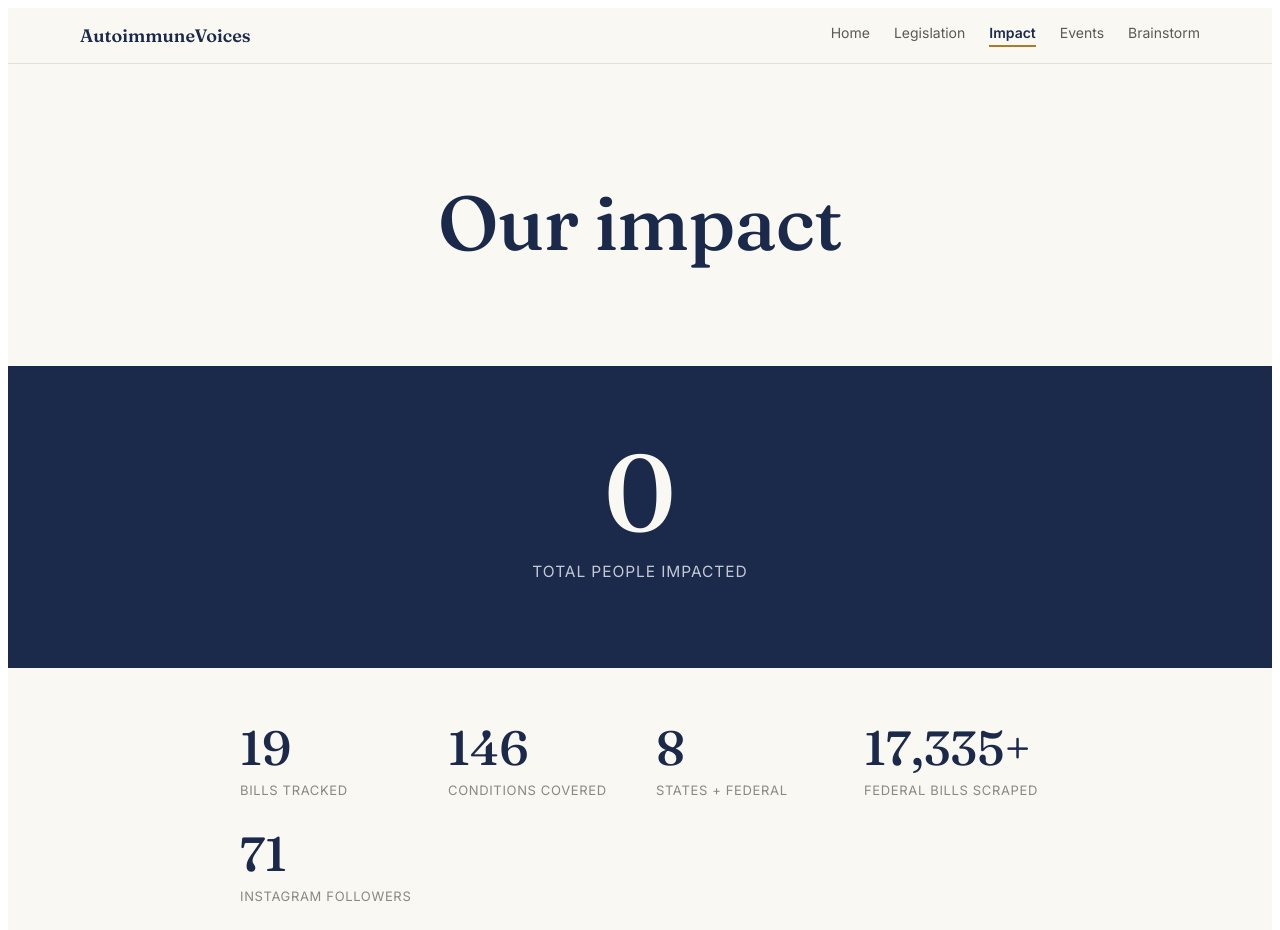
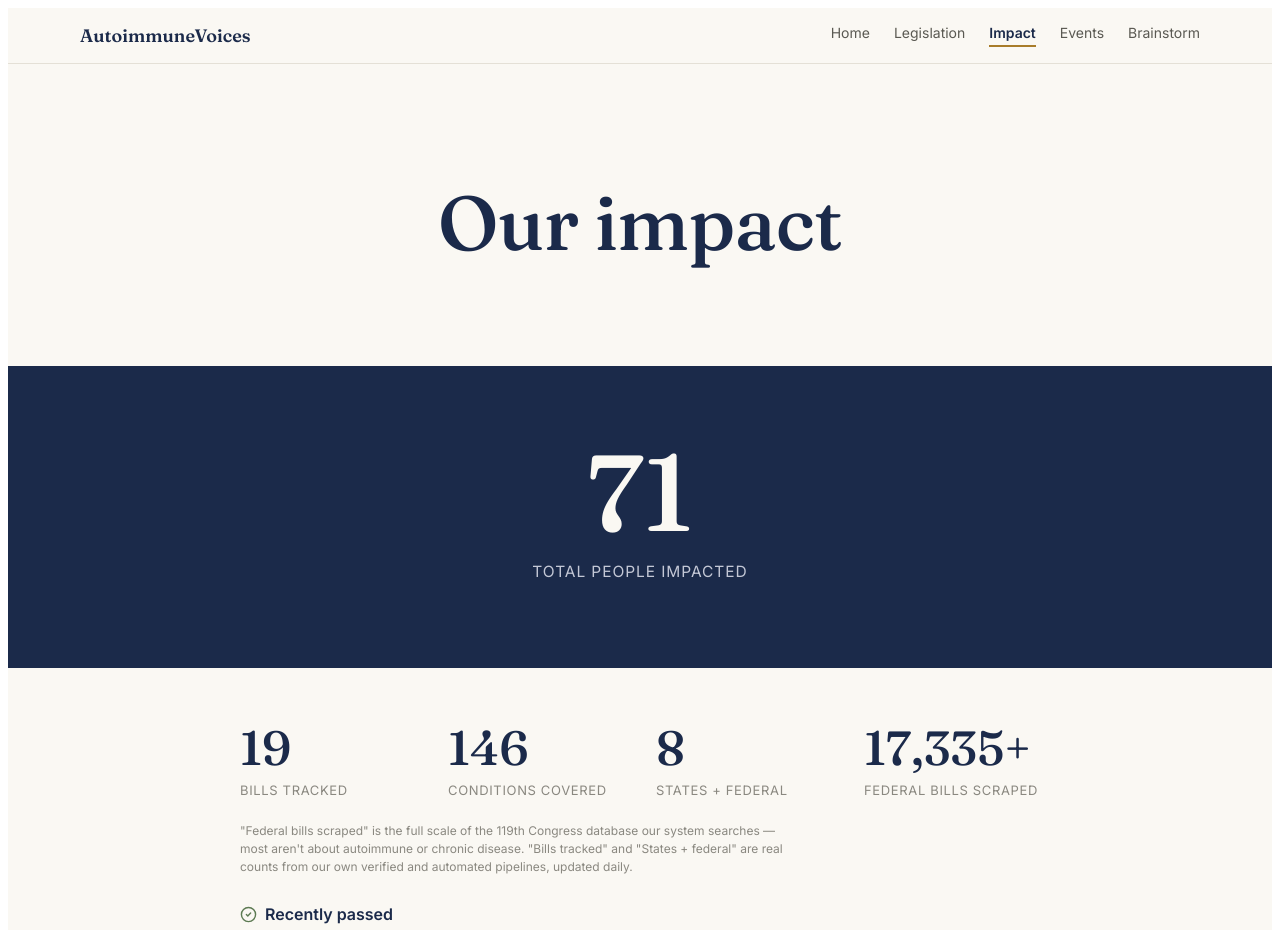
Before and after one commit to AadyaS26/patient-voice-coalition, a React (Vite) app: page /impact in a window 1280 px wide. Shown: the top 930 px of the page. Built offline with nearby package versions, Linux system fonts and the light colour scheme; no server answers.

Commit message:
Update Impact.jsx

```diff
--- a/src/pages/Impact.jsx
+++ b/src/pages/Impact.jsx
@@ -130,7 +130,7 @@ export default function ImpactPage() {
       <section style={{ background: "#1B2A4A", padding: "72px 24px" }}>
         <div style={{ maxWidth: 800, margin: "0 auto", textAlign: "center" }}>
           <div style={{ fontFamily: "Fraunces, serif", fontSize: "clamp(64px, 11vw, 108px)", color: "#FAF8F3", fontWeight: 500, lineHeight: 1 }}>
-            {loading ? "—" : peopleImpacted.toLocaleString()}
+            {loading ? "—" : (peopleImpacted + INSTAGRAM_FOLLOWERS).toLocaleString()}
           </div>
           <p style={{ fontSize: 15.5, letterSpacing: "0.06em", textTransform: "uppercase", color: "#C4C8D6", marginTop: 16 }}>
             Total people impacted
@@ -156,13 +156,9 @@ export default function ImpactPage() {
             </div>
             <div style={{ fontSize: 13, letterSpacing: "0.05em", textTransform: "uppercase", color: "#8A8880", marginTop: 10 }}>States + federal</div>
           </div>
-<div>
+          <div>
             <div style={{ fontFamily: "Fraunces, serif", fontSize: 48, color: "#1B2A4A", fontWeight: 500, lineHeight: 1 }}>17,335+</div>
             <div style={{ fontSize: 13, letterSpacing: "0.05em", textTransform: "uppercase", color: "#8A8880", marginTop: 10 }}>Federal bills scraped</div>
-          </div>
-          <div>
-            <div style={{ fontFamily: "Fraunces, serif", fontSize: 48, color: "#1B2A4A", fontWeight: 500, lineHeight: 1 }}>{INSTAGRAM_FOLLOWERS}</div>
-            <div style={{ fontSize: 13, letterSpacing: "0.05em", textTransform: "uppercase", color: "#8A8880", marginTop: 10 }}>Instagram followers</div>
           </div>
         </div>
         <p style={{ fontSize: 12, color: "#8A8880", marginTop: 24, maxWidth: 560, lineHeight: 1.5 }}>
```
